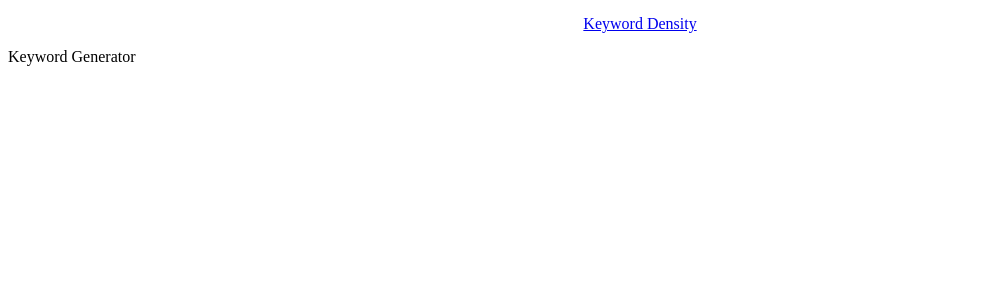
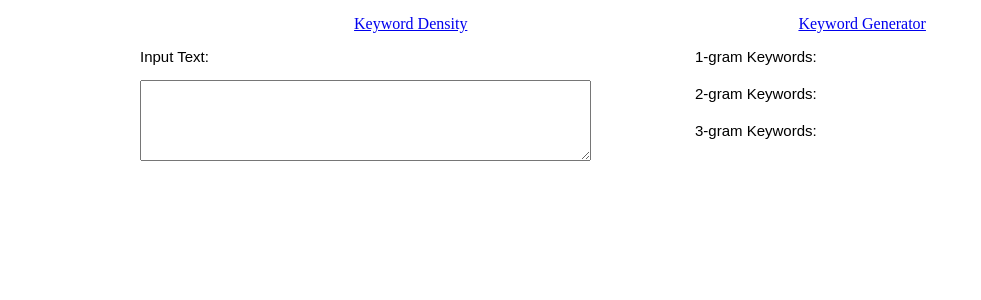
Before and after one commit to sevvalkaplannn/Keyword-Generator, a Vue app: page /keyword-generator in a window 1280 px wide. Shown: the top 300 px of the page, without its empty margins (0-981 px from the left). Built offline with nearby package versions, Linux system fonts and the light colour scheme; what vue-clipboard2 would draw is missing.

Commit message:
feat(ONB-201): Keyword generation implemented

```diff
--- a/src/components/TheNav.vue
+++ b/src/components/TheNav.vue
@@ -2,6 +2,9 @@
     <div class="ma-router-item">
         <router-link to="/keyword-density">
             Keyword Density
+        </router-link>
+        <router-link to="/keyword-generator">
+            Keyword Generator
         </router-link>
     </div>
 </template>
--- a/src/main.js
+++ b/src/main.js
@@ -3,6 +3,7 @@ import App from './App.vue';
 import router from './router';
 import VueClipboard from 'vue-clipboard2';
 import TheHeader from './components/TheHeader.vue';
+
 import TheNav from './components/TheNav.vue';
 import FontAwesomeIcon from './fontAwesome';
 
--- a/src/pages/keyword-generator/KeywordGenerator.vue
+++ b/src/pages/keyword-generator/KeywordGenerator.vue
@@ -1,13 +1,135 @@
 <template>
-    <div class="ma-keywords-generator">
-        <div class="ma-header">
-            <span>Keyword Generator</span>
+  <div class="ma-keywords-generator">
+    <div class="ma-content">
+      <div class="ma-left-side">
+        <div class="ma-input">
+          <label for="input-text">Input Text:</label>
+          <textarea id="input-text" v-model="inputText" rows="5"></textarea>
         </div>
+      </div>
+      <div class="ma-right-side">
+        <div class="ma-keywords">
+          <div class="ma-keyword-group">
+            <h3>1-gram Keywords:</h3>
+            <ul>
+              <li v-for="keyword in oneGramKeywords" :key="keyword">{{ keyword }}</li>
+            </ul>
+          </div>
+          <div class="ma-keyword-group">
+            <h3>2-gram Keywords:</h3>
+            <ul>
+              <li v-for="keyword in twoGramKeywords" :key="keyword">{{ keyword }}</li>
+            </ul>
+          </div>
+          <div class="ma-keyword-group">
+            <h3>3-gram Keywords:</h3>
+            <ul>
+              <li v-for="keyword in threeGramKeywords" :key="keyword">{{ keyword }}</li>
+            </ul>
+          </div>
+        </div>
+      </div>
     </div>
+  </div>
 </template>
 
 <script>
-    export default {
-        name: 'ma-keyword-generator',
+export default {
+  name: 'ma-keyword-generator',
+  data() {
+    return {
+      inputText: '',
     };
+  },
+  computed: {
+    cleanedText() {
+      return this.inputText.replace(/[^a-zA-Z0-9\s]/g, '').toLowerCase();
+    },
+    oneGramKeywords() {
+      const words = this.cleanedText.split(' ');
+      const uniqueKeywords = [...new Set(words)];
+      return uniqueKeywords;
+    },
+    twoGramKeywords() {
+      const words = this.cleanedText.split(' ');
+      const twoGrams = [];
+      for (let i = 0; i < words.length - 1; i++) {
+        const twoGram = words[i] + ' ' + words[i + 1];
+        twoGrams.push(twoGram);
+      }
+      return twoGrams;
+    },
+    threeGramKeywords() {
+      const words = this.cleanedText.split(' ');
+      const threeGrams = [];
+      for (let i = 0; i < words.length - 2; i++) {
+        const threeGram = words[i] + ' ' + words[i + 1] + ' ' + words[i + 2];
+        threeGrams.push(threeGram);
+      }
+      return threeGrams;
+    },
+  },
+};
 </script>
+
+<style scoped>
+.ma-keywords-generator {
+  font-family: Arial, sans-serif;
+  max-width: 1000px;
+  margin: 0 auto;
+}
+
+.ma-content {
+  display: flex;
+}
+
+.ma-left-side {
+  flex: 1;
+  padding-right: 100px;
+}
+
+.ma-right-side {
+  flex: 1;
+  padding-left: 10px;
+}
+
+.ma-header {
+  background-color: #f0f0f0;
+  text-align: center;
+}
+
+.ma-input {
+  margin-bottom: 20px;
+}
+
+.ma-input label {
+  display: block;
+  margin-bottom: 15px;
+  font-size: 15px;
+  font-weight: 200;
+}
+
+.ma-input textarea {
+  width: 100%;
+  resize: vertical;
+}
+
+.ma-keyword-group {
+  margin-bottom: 20px;
+}
+
+.ma-keyword-group h3 {
+  margin-top: 0;
+  font-size: 15px;
+  font-weight: 200;
+}
+
+.ma-keyword-group ul {
+  list-style-type: none;
+  padding-left: 0;
+}
+
+.ma-keyword-group li {
+  margin-bottom: 5px;
+}
+</style>
```
Also changed, not shown: 1 other file (tests, documents, lock files or other folders).
